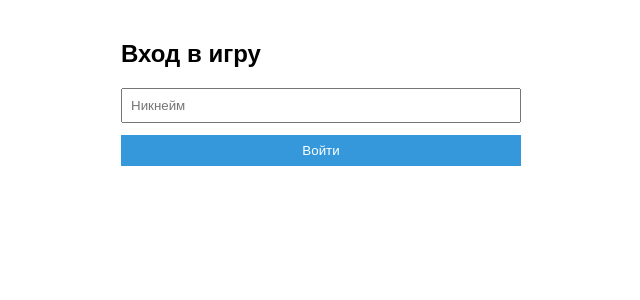
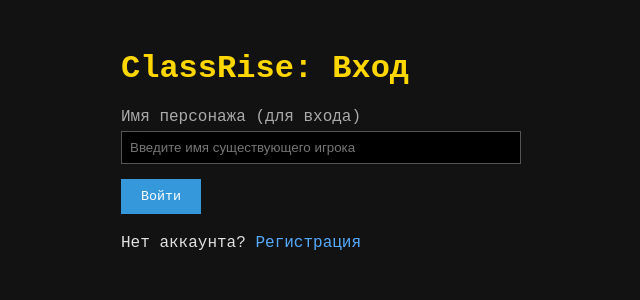
Before and after one commit to muffik111/classrise, a Flask app: page /login-page in a window 1280 px wide. Shown: the top 300 px of the page, without its empty margins (319-959 px from the left). Run offline with Flask 3, Linux system fonts and the light colour scheme.

Commit message:
RPG: обновлён login.html и game.html, исправлены роуты

```diff
--- a/templates/login.html
+++ b/templates/login.html
@@ -2,57 +2,45 @@
 <html lang="ru">
 <head>
   <meta charset="UTF-8" />
-  <title>Вход в RPG</title>
+  <title>ClassRise — Вход</title>
   <style>
-    body { font-family: Arial, sans-serif; max-width: 400px; margin: 40px auto; padding: 0 15px; }
-    input, button { padding: 8px; width: 100%; box-sizing: border-box; margin-bottom: 12px; }
-    button { background: #3498db; color: white; border: none; cursor: pointer; }
-    .error { color: red; }
+    body { font-family: 'Courier New', Courier, monospace; max-width: 400px; margin: 50px auto; padding: 0 15px; background: #121212; color: #e0e0e0; }
+    .form-group { margin-bottom: 15px; }
+    label { display: block; margin-bottom: 5px; color: #aaa; }
+    input { width: 100%; padding: 8px; box-sizing: border-box; background: #000; color: #fff; border: 1px solid #555; }
+    button { padding: 10px 20px; background: #3498db; color: white; border: none; cursor: pointer; font-family: inherit; }
+    button:hover { background: #2980b9; }
+    a { color: #55aaff; text-decoration: none; }
+    .error { color: #ff5555; margin-top: 10px; }
   </style>
 </head>
 <body>
-  <h2>Вход в игру</h2>
-  <input id="name" type="text" placeholder="Никнейм" />
-  <button onclick="login()">Войти</button>
-  <p id="msg" class="error"></p>
+  <h1 style="color: #ffd700;">ClassRise: Вход</h1>
+  <div class="form-group">
+    <label>Имя персонажа (для входа)</label>
+    <input type="text" id="playerName" placeholder="Введите имя существующего игрока" />
+  </div>
+  <button onclick="doLogin()">Войти</button>
+  <p style="margin-top:20px;">Нет аккаунта? <a href="/register-page">Регистрация</a></p>
 
   <script>
-    async function login() {
-      const name = document.getElementById('name').value.trim();
-      const msgEl = document.getElementById('msg');
-      msgEl.textContent = '';
+    async function doLogin() {
+      const name = document.getElementById('playerName').value.trim();
+      if (!name) return alert('Введите имя');
 
-      if (!name) return (msgEl.textContent = 'Введите ник');
-
-      try {
       const res = await fetch('/login', {
         method: 'POST',
         headers: {'Content-Type': 'application/json'},
         body: JSON.stringify({name})
       });
 
+      if (res.ok) {
         const data = await res.json();
-
-        if (!res.ok || data.error) {
-          msgEl.textContent = data.error || 'Ошибка входа';
-          return;
-        }
-
-        // ГЛАВНОЕ: мы не делаем редирект через HTTP.
-        // Мы открываем game.html через JS и передаём туда данные игрока.
-        const gameWindow = window.open('game.html', '_self');
-
-        // Небольшая задержка, чтобы game.html успел загрузиться и объявить window.initGame
-        setTimeout(() => {
-          if (gameWindow && !gameWindow.closed) {
-            gameWindow.initGame(data);
+        alert('Успешный вход! Перехожу в игру...');
+        window.location.href = '/';
       } else {
-            alert('Не удалось открыть игровой экран. Попробуйте обновить страницу.');
-          }
-        }, 200);
-
-      } catch (e) {
-        msgEl.textContent = 'Ошибка сети: ' + e.message;
+        const err = await res.json().catch(() => ({}));
+        alert(err.error || 'Ошибка входа');
       }
     }
   </script>
```
Also changed, not shown: templates/game.html (+5 -4 lines). Lines whose indentation alone changed are shown as unchanged.
